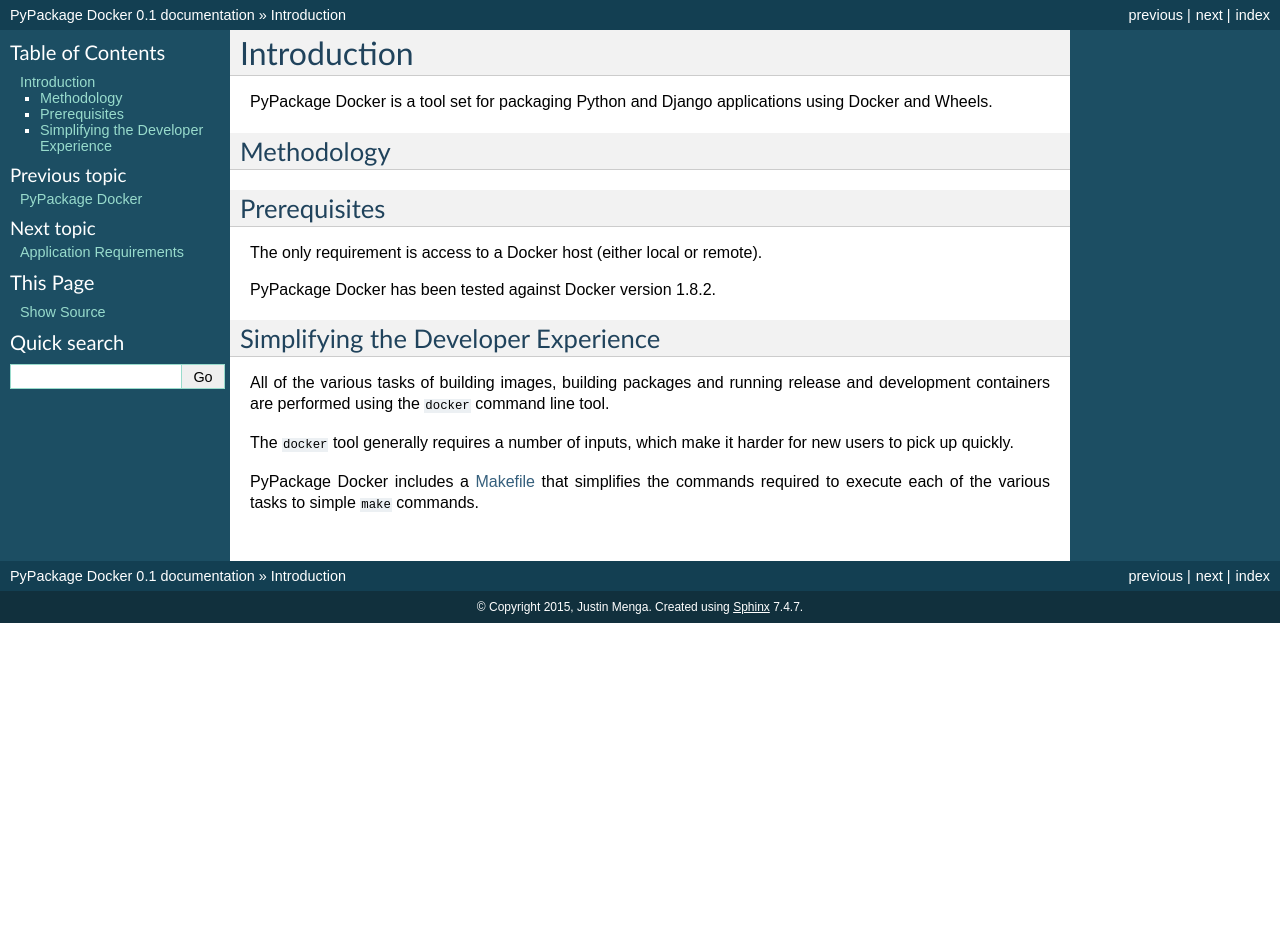
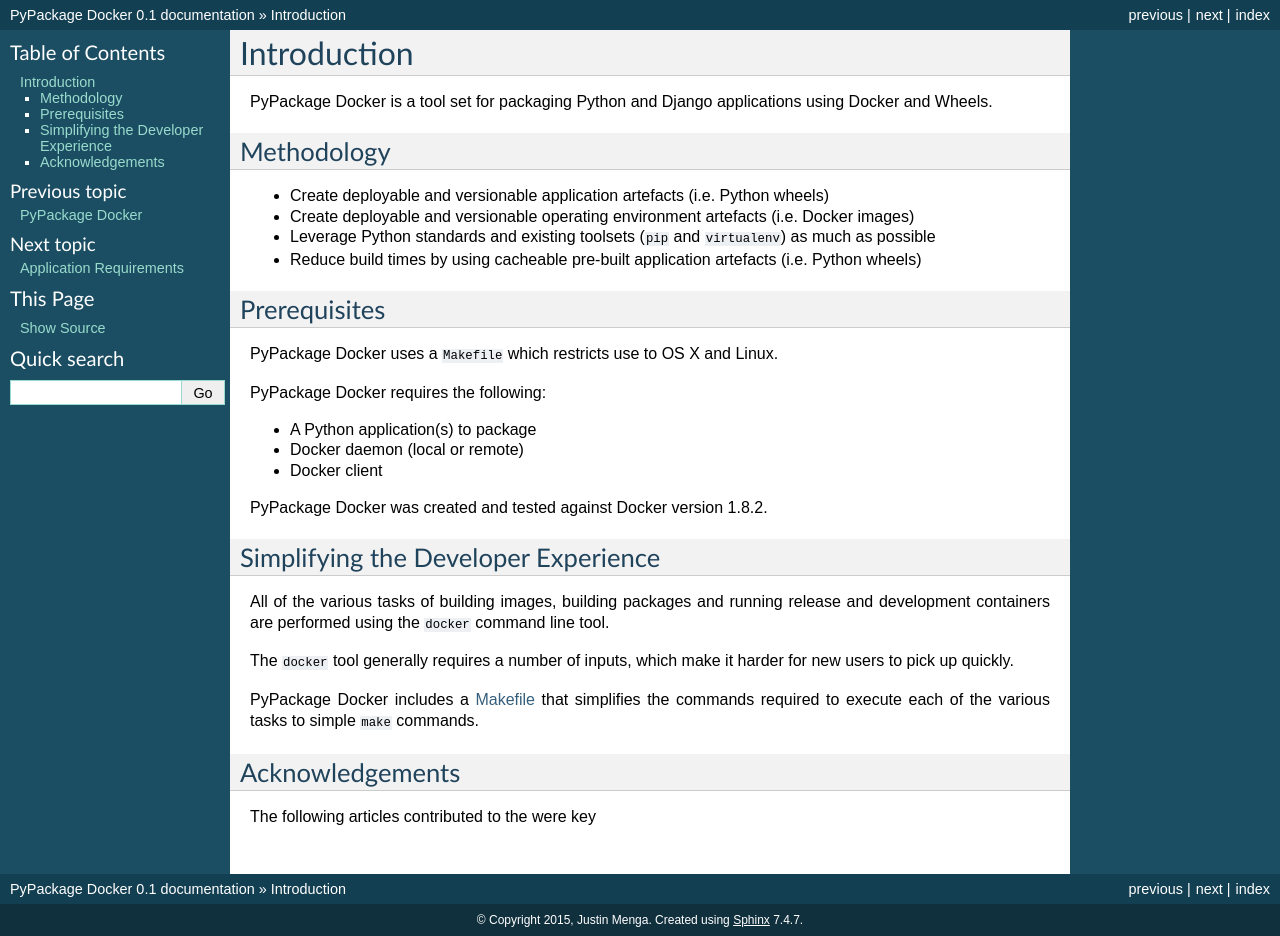
Before and after one commit to cloudhotspot/pypackage-docker, a Sphinx documentation site: the page built from docs/introduction.rst, in a window 1280 px wide. Built offline with Sphinx 7.4.7, drawn with Linux system fonts in a browser that asks for light colours; before the commit the page ends 900 px from its top, so only the background shows below that.

Commit message:
Further docs

```diff
--- a/docs/introduction.rst
+++ b/docs/introduction.rst
@@ -5,17 +5,29 @@
 
 PyPackage Docker is a tool set for packaging Python and Django applications using Docker and Wheels.
 
+
+
 Methodology
 -----------
+
+* Create deployable and versionable application artefacts (i.e. Python wheels)
+* Create deployable and versionable operating environment artefacts (i.e. Docker images)
+* Leverage Python standards and existing toolsets (``pip`` and ``virtualenv``) as much as possible
+* Reduce build times by using cacheable pre-built application artefacts (i.e. Python wheels)
 
 
 Prerequisites
 -------------
 
-The only requirement is access to a Docker host (either local or remote).
+PyPackage Docker uses a ``Makefile`` which restricts use to OS X and Linux.
 
-PyPackage Docker has been tested against Docker version 1.8.2.
+PyPackage Docker requires the following:
 
+* A Python application(s) to package
+* Docker daemon (local or remote)
+* Docker client
+
+PyPackage Docker was created and tested against Docker version 1.8.2.
 
 Simplifying the Developer Experience
 ------------------------------------
@@ -29,3 +41,8 @@
 .. |makefile| raw:: html
 
   <a href="https://github.com/cloudhotspot/pypackage-docker/blob/master/Makefile" target="_blank">Makefile</a>
+
+Acknowledgements
+----------------
+
+The following articles contributed to the were key
--- a/docs/todo.rst
+++ b/docs/todo.rst
@@ -1,2 +1,5 @@
 To Do List
 ==========
+
+* Settings Methodology
+* CI Integration (Travis, Jenkins, et al)
```
Also changed, not shown: docs/building_packages.rst (+10 -7 lines).
